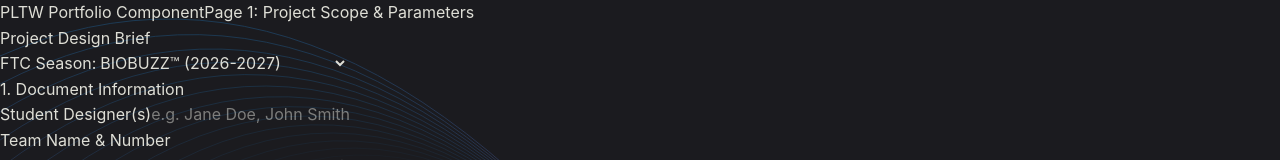
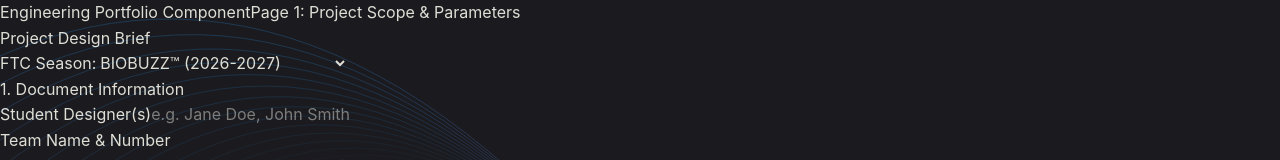
Before and after one commit to Suave101/SysMod, a React (Vite) app in the folder sysmod-studio/src/renderer/: page /#/design-brief in a window 1280 px wide. Shown: the top 160 px of the page. Built offline with nearby package versions, Linux system fonts and the light colour scheme.

Commit message:
Remove mention to PLTW

```diff
--- a/sysmod-studio/src/renderer/src/views/DesignBrief.tsx
+++ b/sysmod-studio/src/renderer/src/views/DesignBrief.tsx
@@ -126,7 +126,7 @@
           <div>
             <div className="flex items-center gap-2 mb-1">
               <span className="px-2.5 py-0.5 rounded text-[10px] font-bold uppercase tracking-wider bg-indigo-600 text-white">
-                PLTW Portfolio Component
+                Engineering Portfolio Component
               </span>
               <span className="text-slate-400 text-xs font-mono">Page 1: Project Scope &amp; Parameters</span>
             </div>
```
Also changed, not shown: 1 other file (tests, documents, lock files or other folders).
